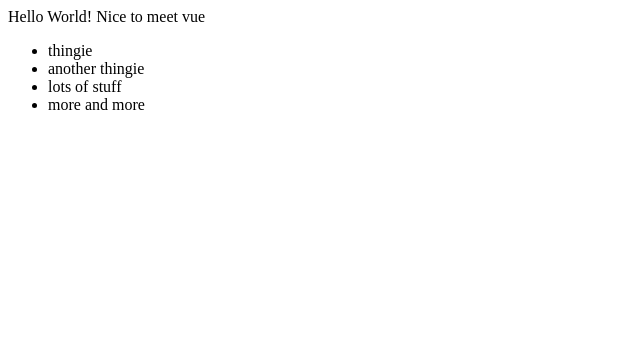
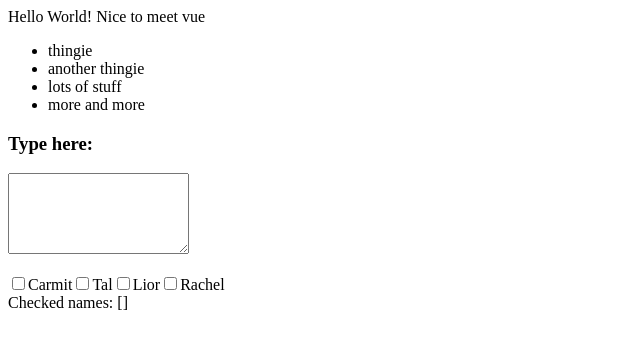
Before and after one commit to Talwind1/Vue.js, a plain HTML site: page index.html in a window 1280 px wide. Shown: the whole page, without its empty margins (0-640 px from the left). Drawn offline with nearby package versions, Linux system fonts and the light colour scheme.

Commit message:
dynamically create a list

```diff
--- a/index.html
+++ b/index.html
@@ -12,6 +12,26 @@
       <ul>
         <li v-for="item in items">{{item}}</li>
       </ul>
+      <h3>Type here:</h3>
+      <textarea
+        v-model="inputMessage"
+        class="inputMessage"
+        rows="5"
+        maxlength="72"
+      ></textarea>
+      <p class="booktext">{{inputMessage}}</p>
+
+      <span v-for="option in options" :key="option">
+        <input
+          v-model="checkedNames"
+          :id="option.value"
+          :value="option.value"
+          type="checkbox"
+        />
+        <label for="option.value">{{option.value}}</label>
+      </span>
+      <br />
+      <span>Checked names: {{checkedNames }}</span>
     </div>
 
     <script src="https://unpkg.com/vue@next"></script>
@@ -26,6 +46,14 @@
               "lots of stuff",
               "more and more",
             ],
+            inputMessage: "",
+            checkedNames: [],
+            options: [
+              { value: "Carmit" },
+              { value: "Tal" },
+              { value: "Lior" },
+              { value: "Rachel" },
+            ],
           };
         },
       };
--- a/notes.js
+++ b/notes.js
@@ -7,7 +7,7 @@
 //elegant
 
 //!directives;
-//v-model: creates a relationshup between the data in the instance / component and a form input (dynamically update values)
+//v-model: allows us to capture forms! create a relationshup between component & form input (dynamically updates)
 //v-show: showing and hiding the element depend on the conditional
 //v-if: conditional that display the information depends on meeting the requirement(could be any element.)(nounting the element each time-- really expansive)
 //<li v-for = "num in 5" : key = "num">
```
